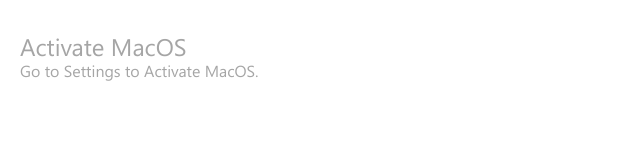
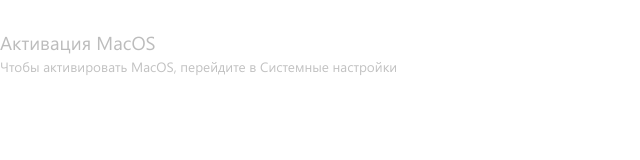
Before and after one commit to AlexStrNik/activate-macos, an Electron app: page app/index.html in a window 1280 px wide. Shown: the whole page, without its empty margins (0-640 px from the left). Drawn offline with Linux system fonts and the light colour scheme; no server answers.

Commit message:
feat: adjust styles to make app look more like original

```diff
--- a/app/index.html
+++ b/app/index.html
@@ -10,8 +10,8 @@
     <link href="./styles.css" rel="stylesheet" />
   </head>
   <body>
-    <h1>Activate MacOS</h1>
-    <h2>Go to Settings to Activate MacOS.</h2>
+    <h1>Активация MacOS</h1>
+    <h2>Чтобы активировать MacOS, перейдите в Системные настройки</h2>
     <script src="./renderer.js"></script>
   </body>
 </html>
--- a/app/index.js
+++ b/app/index.js
@@ -2,9 +2,9 @@
 const { app, BrowserWindow } = require("electron");
 const robot = require("robotjs");
 
-const WIDTH = 340;
-const HEIGHT = 120;
-const UPDATE_INTERVAL = 700;
+const WIDTH = 374;
+const HEIGHT = 172;
+const UPDATE_INTERVAL = 1000;
 
 const getLuma = (c) => {
   var rgb = parseInt(c, 16);
--- a/app/styles.css
+++ b/app/styles.css
@@ -22,22 +22,23 @@
 h1,
 h2 {
   margin: 0;
-  opacity: 0.35;
   font-family: "SegoeUI";
   font-weight: 400;
   -webkit-font-smoothing: antialiased;
 }
 
 h1 {
-  font-size: 24px;
+  font-size: 18.8px;
+  opacity: 0.26;
   position: absolute;
-  left: 20px;
+  left: 0px;
   top: 30px;
 }
 
 h2 {
-  font-size: 16px;
+  font-size: 13.5px;
+  opacity: 0.24;
   position: absolute;
-  left: 20px;
-  top: 60px;
+  left: 0px;
+  top: 57px;
 }
--- a/package.json
+++ b/package.json
@@ -1,6 +1,6 @@
 {
   "name": "activate-macos",
-  "version": "1.0.3",
+  "version": "1.0.4",
   "description": "The \"Activate Windows\" watermark ported to MacOS with Electron",
   "main": "app/index.js",
   "scripts": {
```
Also changed, not shown: 1 other file.
